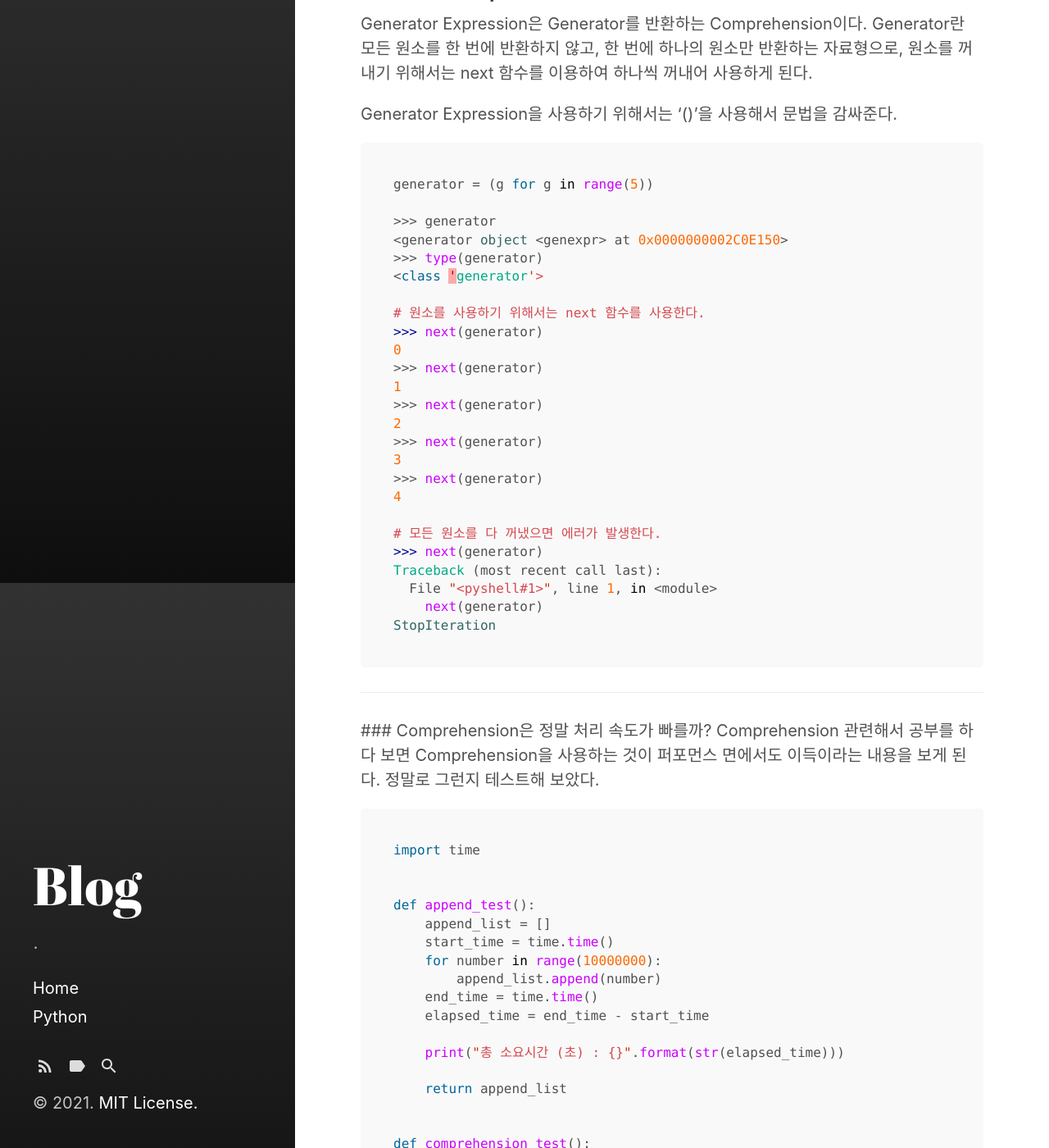
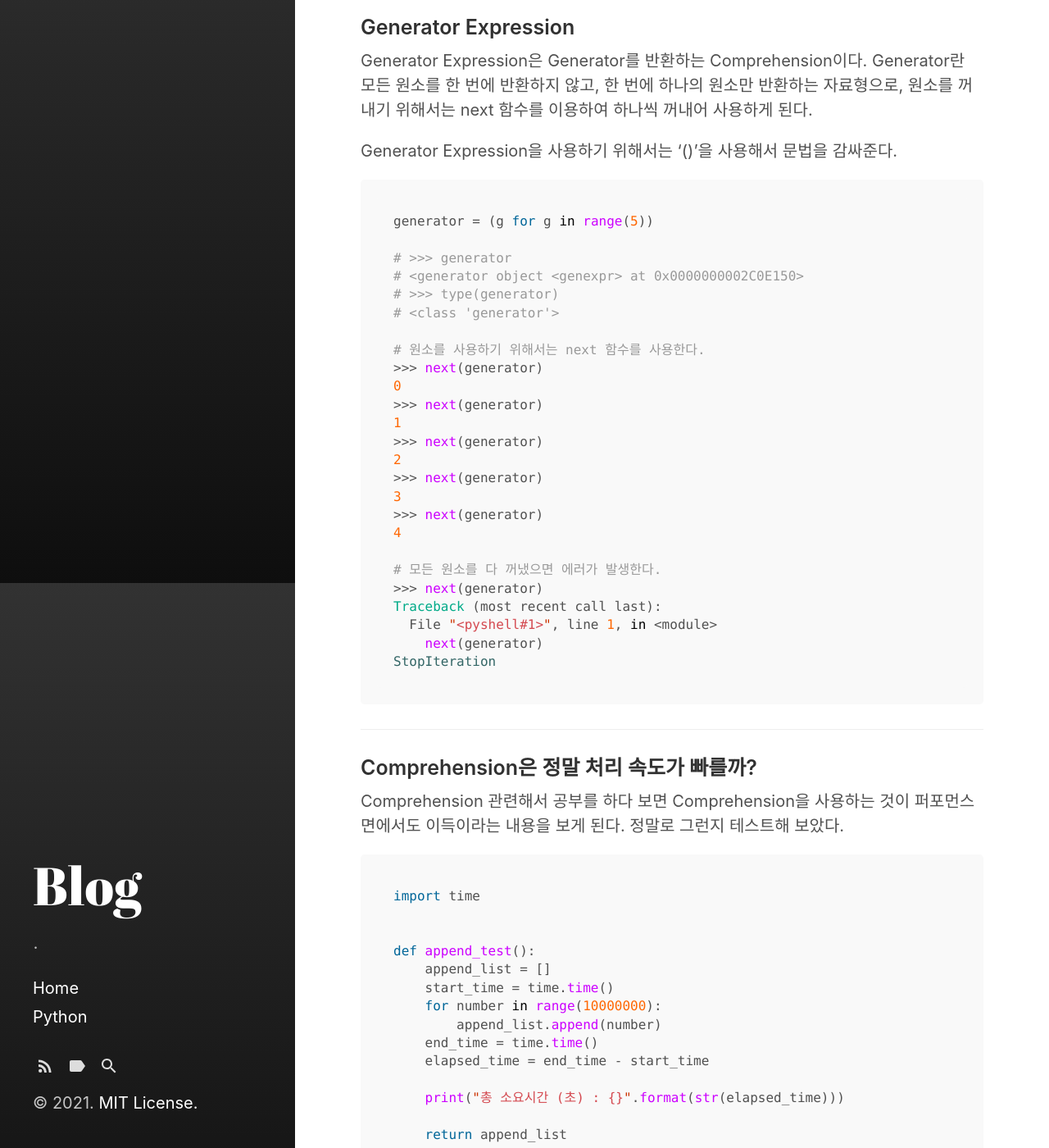
Before and after one commit to yonghwanjang0/yonghwanjang0.github.io, a Jekyll site: the page built from _posts/2021-05-17-[Python] Comprehension.md, in a window 1280 px wide and 1400 px high, scrolled down 6489 px. Shown: the whole window at 82% size. Built offline with Jekyll 4.4.1, drawn with Linux system fonts in a browser that asks for light colours; some of the changed text lies outside the part shown.

Commit message:
Comprehension Modified

````diff
--- a/_posts/2021-05-17-[Python] Comprehension.md
+++ b/_posts/2021-05-17-[Python] Comprehension.md
@@ -42,13 +42,14 @@ sample = [number * 2 for number in range(1, 11)]
 ```
 
 * 변수를 이용해서 리스트에 넣고 싶은 값
- * for 문의 append 함수에 인자로 넣는 값을 이곳에 적는다. (ex : 2를 곱한 값 (number * 2), 제곱을 한 값 (number ** 2)), 실제 리스트에 담고 싶은 것을 for 앞에 적어준다.
+  * for 문의 append 함수에 인자로 넣는 값을 이곳에 적는다. (ex : 2를 곱한 값 (number * 2), 제곱을 한 값 (number ** 2)), 실제 리스트에 담고 싶은 것을 for 앞에 적어준다.
 
 * 사용할 변수 이름
- * 위의 예시로 든 for 문에서는 for와 in 사이의 'number'에 해당한다. 숫자를 다루는 상황이기에 number를 사용했지만, 이해하기 편한 문자라면 어느 것을 사용해도 상관없다. 주의할 점이 있다면, for의 앞에 적히는 실제 리스트에 넣고 싶은 값에 사용하는 변수명과 일치시켜야 정상적으로 작동한다.
+  * 위의 예시로 든 for 문에서는 for와 in 사이의 'number'에 해당한다. 숫자를 다루는 상황이기에 number를 사용했지만, 이해하기 편한 문자라면 어느 것을 사용해도 상관없다. 주의할 점이 있다면, for의 앞에 적히는 실제 리스트에 넣고 싶은 값에 사용하는 변수명과 일치시켜야 정상적으로 작동한다.
 
 * 순회 방법
- * 위의 예시로 든 for 문의 range에 해당하는 부분이다. range 외에도 iterable이 가능한 어떤 객체든 넣어도 상관없다.
+  * 위의 예시로 든 for 문의 range에 해당하는 부분이다. range 외에도 iterable이 가능한 어떤 객체든 넣어도 상관없다.
+
 - - -
 #### if 조건문 사용
 for 문에서도 반복과정에서 if 조건문을 달아 list에 담을 자료를 걸러 낼 수 있는 것처럼, Comprehension에서도 if 조건문을 사용할 수 있다.
@@ -152,8 +153,8 @@ set_sample = {s for s in range(20)}
 >>> set_sample
 {0, 1, 2, 3, 4, 5, 6, 7, 8, 9, 10,
 11, 12, 13, 14, 15, 16, 17, 18, 19}
->>> type(set_sample)
-<class 'set'>
+# >>> type(set_sample)
+# <class 'set'>
 
 # 이중 for 문의 사용
 duplicate = {s for s in range(20) for t in range(3)}
@@ -178,7 +179,8 @@ score_dict = {key: value for key, value in zip(subjects, scores)}
 
 물론 이중 list나, tuple 쌍으로 표현되고 있는 형태의 자료도 dict로 변경할 수 있다.
 ```python
-score_tuples = [('Ella', 98), ('John', 80), ('Mia', 95), ('James', 92), ('Oliver', 100)]
+score_tuples = [('Ella', 98), ('John', 80), ('Mia', 95),
+                            ('James', 92), ('Oliver', 100)]
 score_dict = {t[0]: t[1] for t in score_tuples}
 
 >>> score_dict
@@ -193,10 +195,10 @@ Generator Expression을 사용하기 위해서는 '()'을 사용해서 문법을
 ```python
 generator = (g for g in range(5))
 
->>> generator
-<generator object <genexpr> at 0x0000000002C0E150>
->>> type(generator)
-<class 'generator'>
+# >>> generator
+# <generator object <genexpr> at 0x0000000002C0E150>
+# >>> type(generator)
+# <class 'generator'>
 
 # 원소를 사용하기 위해서는 next 함수를 사용한다.
 >>> next(generator)
@@ -218,7 +220,7 @@ Traceback (most recent call last):
 StopIteration
 ```
 - - -
- ### Comprehension은 정말 처리 속도가 빠를까?
+### Comprehension은 정말 처리 속도가 빠를까?
 Comprehension 관련해서 공부를 하다 보면 Comprehension을 사용하는 것이 퍼포먼스 면에서도 이득이라는 내용을 보게 된다. 정말로 그런지 테스트해 보았다.
 ```python
 import time
````
